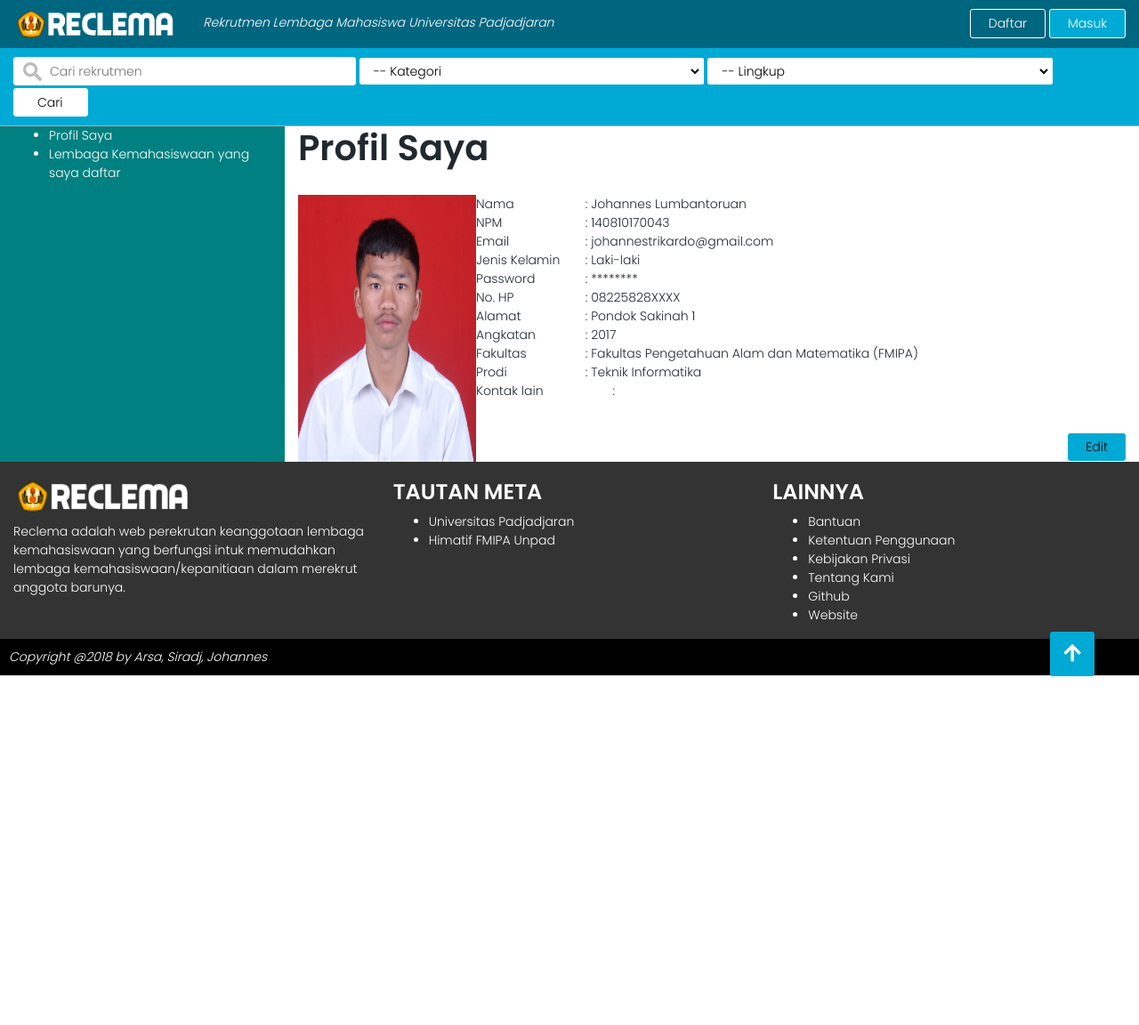
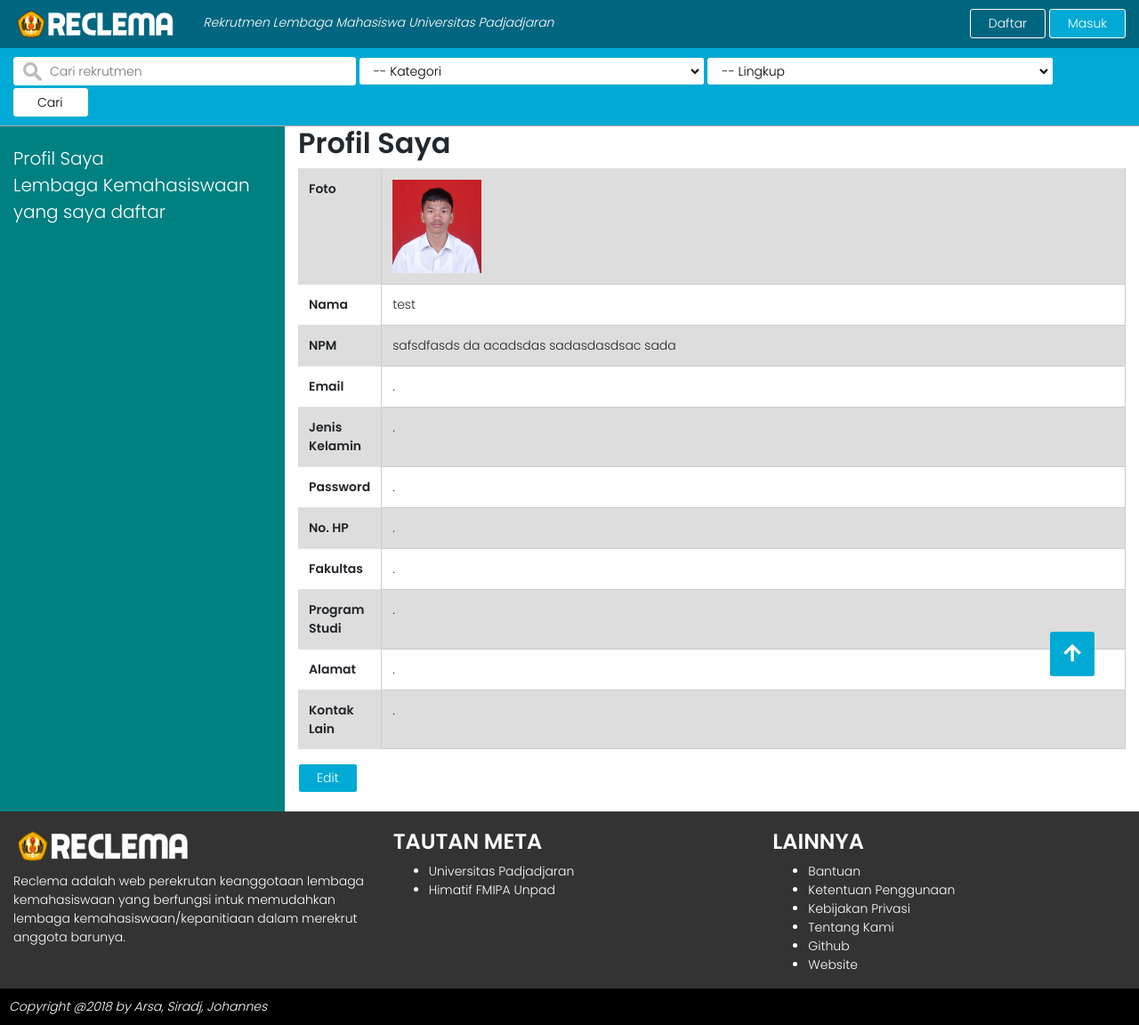
Before and after one commit to fadillaharsa/pwproject, a CodeIgniter app: page /pwproject/index.php/mahasiswa/index in a window 1280 px wide. Shown: the whole page at 89% size. Before the commit the page ends 760 px from the top, so only its background shows below. Run offline with CodeIgniter, Linux system fonts and the light colour scheme; some libraries are stand-ins or nearby versions.

Commit message:
tambah profil_mahasiswa

```diff
--- a/Reclema/application/views/profil_mahasiswa.php
+++ b/Reclema/application/views/profil_mahasiswa.php
@@ -7,30 +7,59 @@ include "part/function_header.php";
 <!--MAIN-->
 <div class="container-fluid">
 	<div class="row">
-		<div class="col-sm-3" style="background: #008080; color: white">
-			<ul>
-				<li><a href="#profilsaya">Profil Saya</a></li>
-				<li><a href="#profillembaga">Lembaga Kemahasiswaan yang saya daftar</a></li>
-			</ul>
+		<?php include "part/sidenav_mahasiswa.php"; ?>
+		<div class="col-sm-9">
+			<h2>Profil Saya</h2>
+			<table class="table">
+					<tr>
+						<th>Foto</th>
+						<td><img width="100px" src="<?php echo base_url()?>/content/Foto.jpg"></td>
+					</tr>
+
+					<tr>
+						<th>Nama</th>
+						<td>test</td>
+					</tr>
+					<tr>
+						<th>NPM</th>
+						<td>safsdfasds da acadsdas  sadasdasdsac sada</td>
+					</tr>
+					<tr>
+						<th>Email</th>
+						<td>.</td>
+					</tr>
+					<tr>
+						<th>Jenis Kelamin</th>
+						<td>.</td>
+					</tr>
+					<tr>
+						<th>Password</th>
+						<td>.</td>
+					</tr>
+					<tr>
+						<th>No. HP</th>
+						<td>.</td>
+					</tr>
+					<tr>
+						<th>Fakultas</th>
+						<td>.</td>
+					</tr>
+					<tr>
+						<th>Program Studi</th>
+						<td>.</td>
+					</tr>
+					<tr>
+						<th>Alamat</th>
+						<td>.</td>
+					</tr>
+					<tr>
+						<th>Kontak Lain</th>
+						<td>.</td>
+					</tr>
+			</table>
+			<button class="tombol tombolwarna2" type="submit">Edit</button><br><br>
 		</div>
-		<div class="col-sm-9">
-			<h1>Profil Saya</h1><br>
-			<img src="../content/Foto SBMPTN.jpg" width="200px" height="300px" align="left">
-			<p align="left">
-			Nama<span style="white-space: pre;">			</span>: Johannes Lumbantoruan<br>
-			NPM<span style="white-space: pre;">			</span>: 140810170043<br>
-			Email<span style="white-space: pre;">			</span>: johannestrikardo@gmail.com<br>
-			Jenis Kelamin<span style="white-space: pre;">	</span>: Laki-laki<br>
-			Password<span style="white-space: pre;">		</span>: ********<br>
-			No. HP<span style="white-space: pre;">			</span>: 08225828XXXX<br>
-			Alamat<span style="white-space: pre;">			</span>: Pondok Sakinah 1<br>
-			Angkatan<span style="white-space: pre;">		</span>: 2017<br>
-			Fakultas<span style="white-space: pre;">			</span>: Fakultas Pengetahuan Alam dan Matematika (FMIPA)<br>
-			Prodi<span style="white-space: pre;">			</span>: Teknik Informatika<br>
-			Kontak lain<span style="white-space: pre;">			</span>:<br><br>
-			</p>
-			<input class="tomboledit" type="button" name="Edit" value="Edit">
-		</div>
+
 	</div>
 </div>
 
```
Also changed, not shown: Reclema/content/Foto.jpg (renamed from Reclema/content/Foto SBMPTN.jpg).
